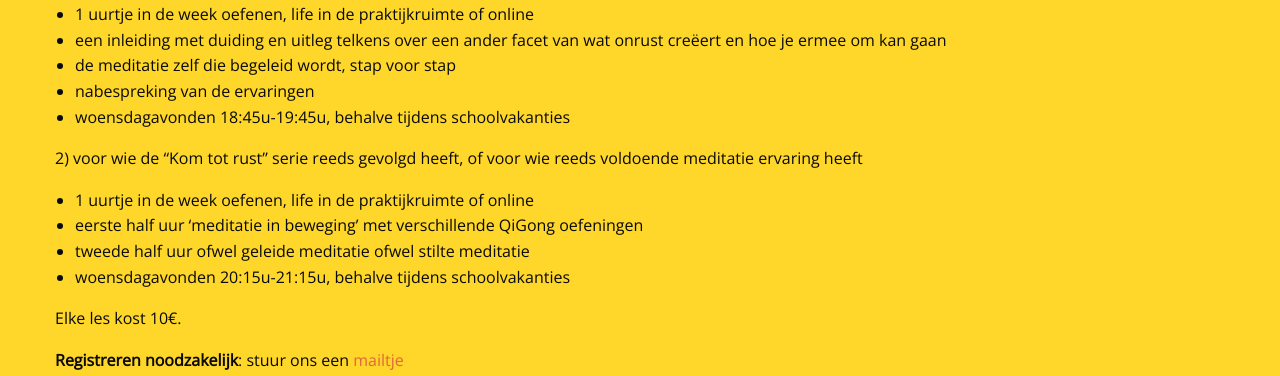
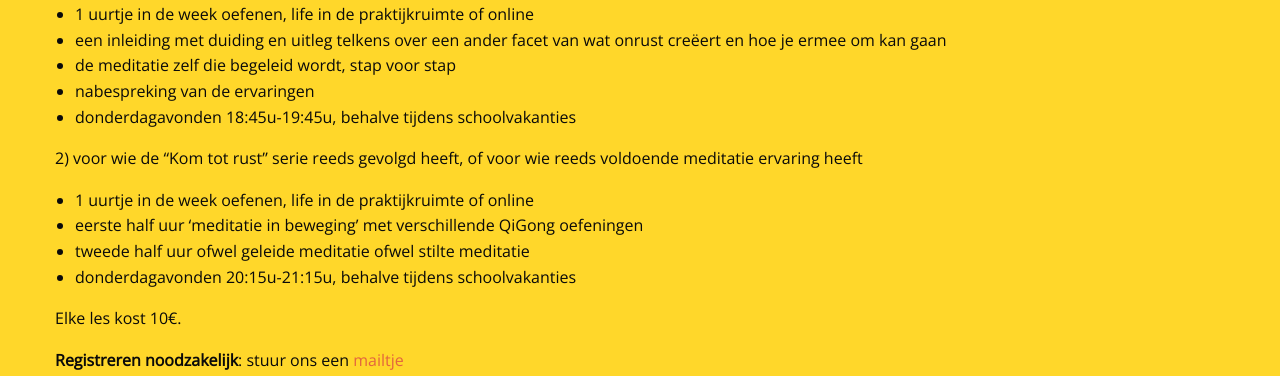
Before and after one commit to manopura/manopura.github.io, a Jekyll site: the page built from meditatie.md, in a window 1280 px wide. Shown: the part 692-1068 px from the top of the page. Built offline with Jekyll 4.4.1, drawn with Linux system fonts in a browser that asks for light colours; nearby versions of some CDN libraries; our own code applies the rules of GitHub Pages for plain Markdown files.

Commit message:
Update meditatie.md

```diff
--- a/meditatie.md
+++ b/meditatie.md
@@ -36,13 +36,13 @@ Voor meer uitleg daarover, zie ook [**cursussen**](http://www.manopura.be/cursus
   * een inleiding met duiding en uitleg telkens over een ander facet van wat onrust creëert en hoe je ermee om kan gaan
   * de meditatie zelf die begeleid wordt, stap voor stap
   * nabespreking van de ervaringen
-  * woensdagavonden 18:45u-19:45u, behalve tijdens schoolvakanties
+  * donderdagavonden 18:45u-19:45u, behalve tijdens schoolvakanties
 
 2) voor wie de "Kom tot rust" serie reeds gevolgd heeft, of voor wie reeds voldoende meditatie ervaring heeft
   * 1 uurtje in de week oefenen, life in de praktijkruimte of online
   * eerste half uur 'meditatie in beweging' met verschillende QiGong oefeningen
   * tweede half uur ofwel geleide meditatie ofwel stilte meditatie
-  * woensdagavonden 20:15u-21:15u, behalve tijdens schoolvakanties
+  * donderdagavonden 20:15u-21:15u, behalve tijdens schoolvakanties
 
 Elke les kost 10€.
 
```
